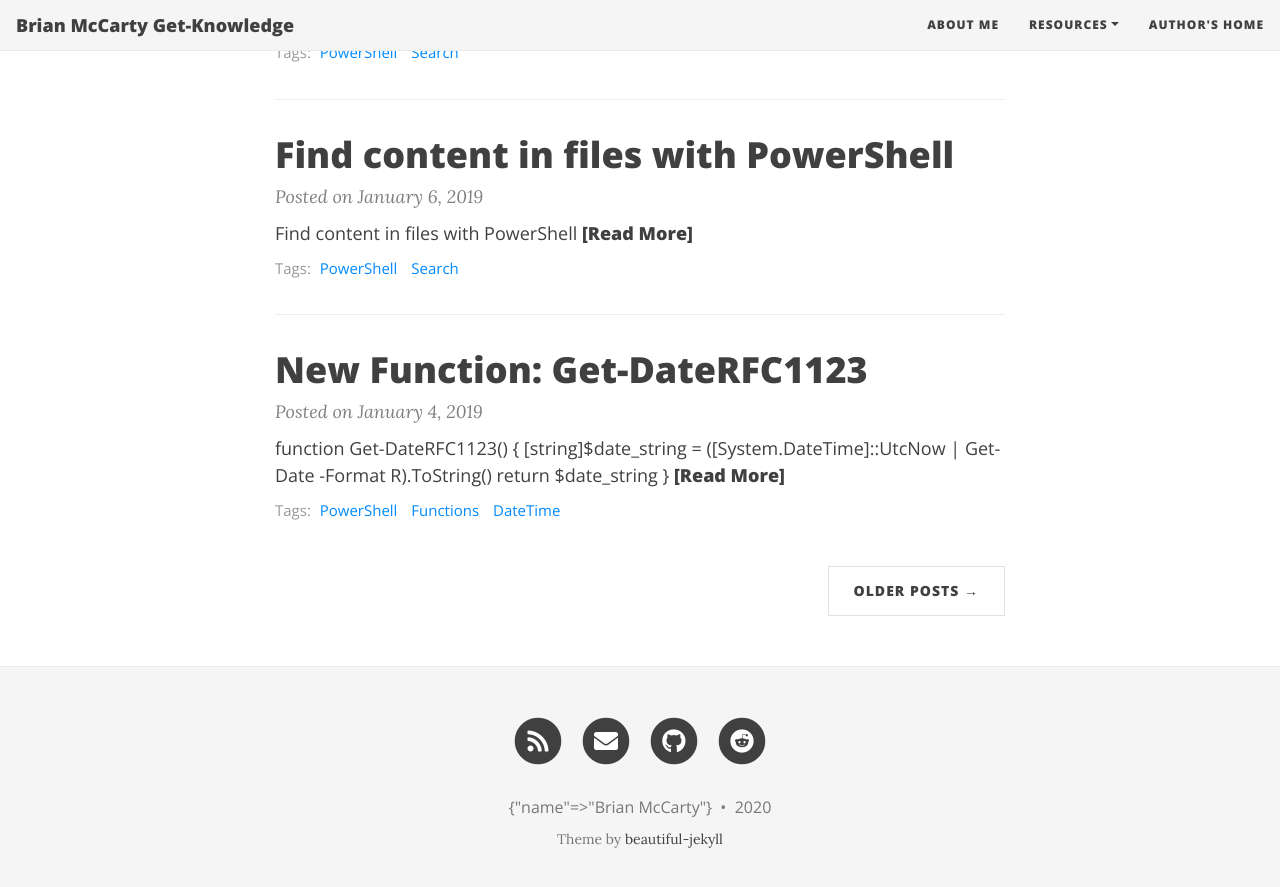
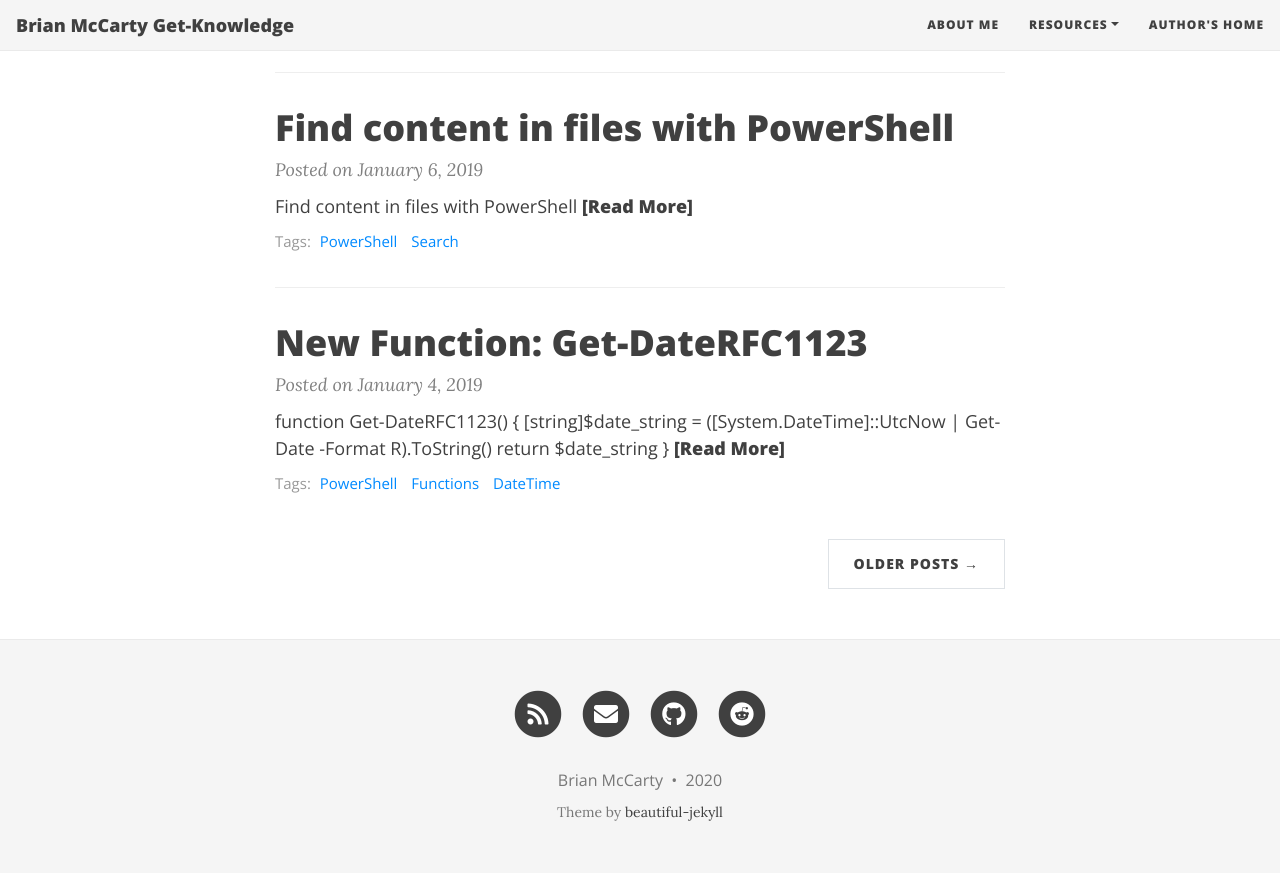
Before and after one commit to brianmccarty/brianmccarty.github.io, a Jekyll site: the page built from index.html, in a window 1280 px wide and 900 px high, scrolled down 984 px. Shown: the top 887 px of the window. Built offline with Jekyll 4.4.1, drawn with Linux system fonts in a browser that asks for light colours; nearby versions of some CDN libraries; the list of posts is cut into pages by our own code; some of the changed lines change nothing that is shown.

Commit message:
Fix config author

```diff
--- a/_config.yml
+++ b/_config.yml
@@ -21,8 +21,7 @@
 footer-col: "#F5F5F5"
 footer-text-col: "#777777"
 footer-link-col: "#404040"
-author:
-  name: "Brian McCarty"
+author: "Brian McCarty"
 social-network-links:
   email: "bkmccarty@gmail.com"
   github: brianmccarty
```
